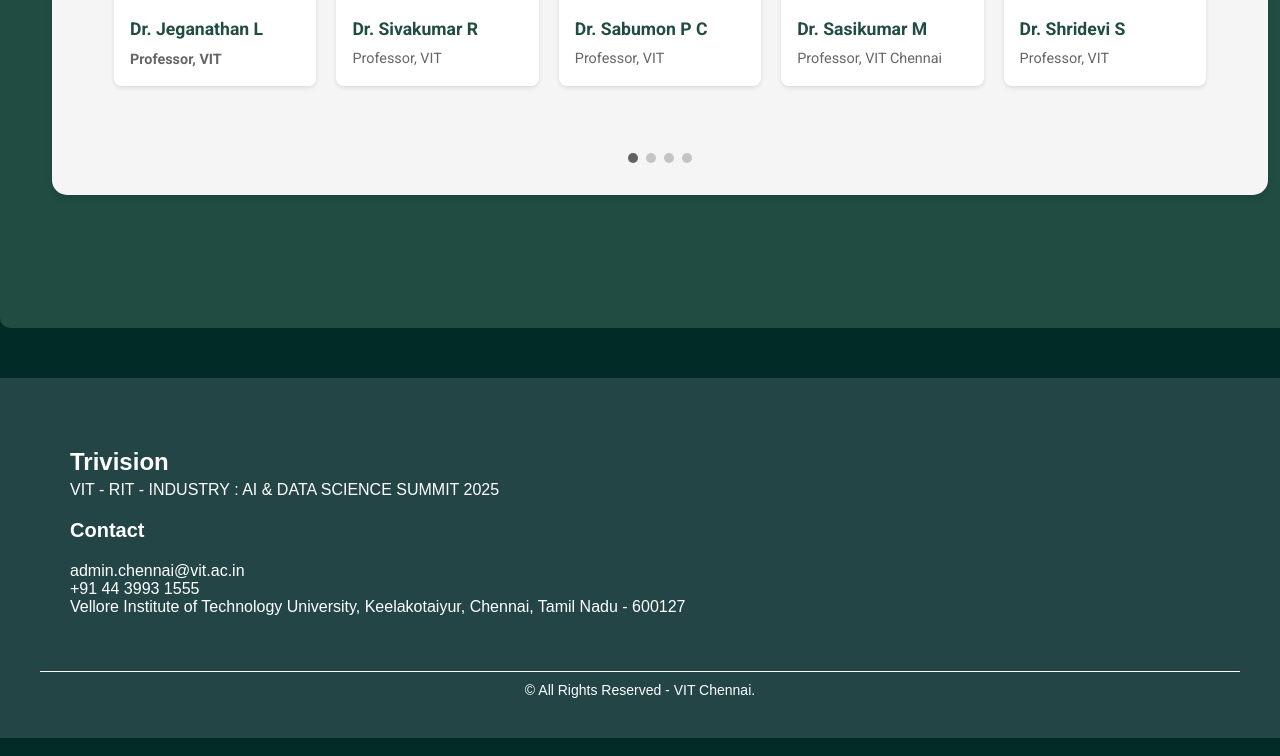
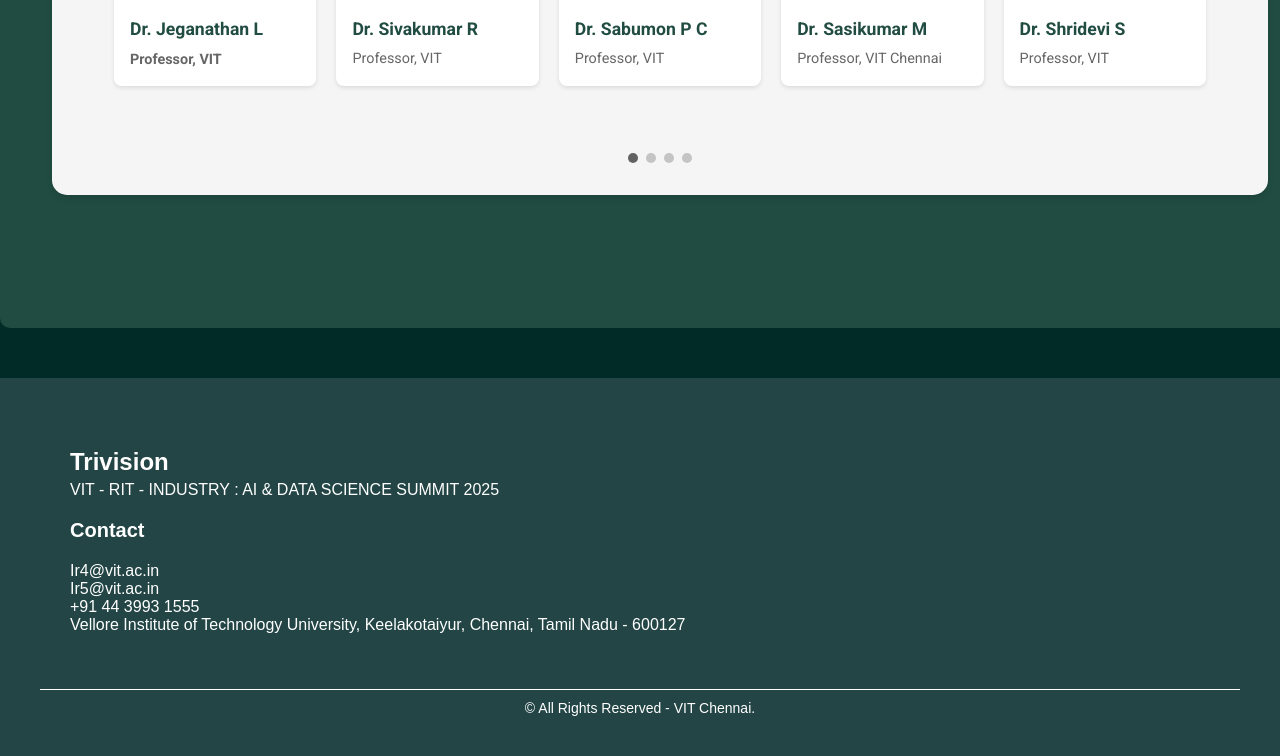
Before and after one commit to Shwetha7649/TriVision_Single, a plain HTML site: page index.html in a window 1280 px wide. Shown: the part 5950-6706 px from the top of the page. Drawn offline with Linux system fonts and the light colour scheme.

Commit message:
Update index.html

```diff
--- a/index.html
+++ b/index.html
@@ -1575,7 +1575,7 @@ document.addEventListener('DOMContentLoaded', function() {
             <p style="margin: 5px 0; font-size: 16px;">VIT - RIT - INDUSTRY : AI & DATA SCIENCE SUMMIT 2025</p>
             <h3 style="margin-top: 20px; font-size: 20px;">Contact</h3>
             <p style="margin: 5px 0; font-size: 16px;">
-                <a href="mailto:admin.chennai@vit.ac.in" style="color: #ffffff; text-decoration: none;">admin.chennai@vit.ac.in</a><br>
+                <a href="mailto:admin.chennai@vit.ac.in" style="color: #ffffff; text-decoration: none;">Ir4@vit.ac.in <br> Ir5@vit.ac.in</a><br>
                 +91 44 3993 1555<br>
                 Vellore Institute of Technology University, Keelakotaiyur, Chennai, Tamil Nadu - 600127
             </p>
```
